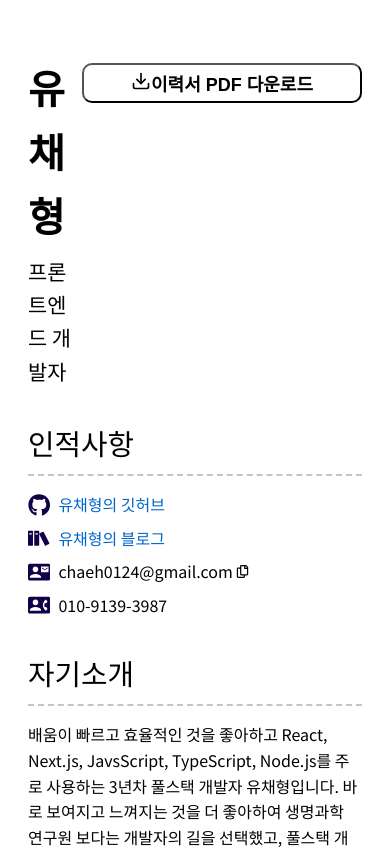
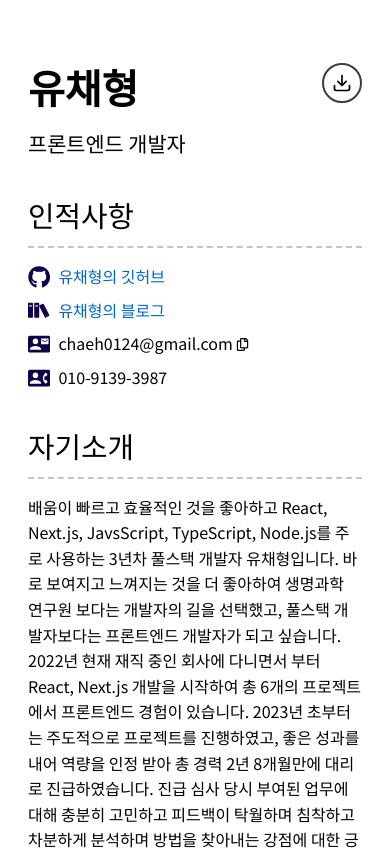
Before and after one commit to chaeyoo/chaeyoo.github.io, a React (Create React App) app: page / in a window 390 px wide. Shown: the top 850 px of the page. Built offline with nearby package versions, Linux system fonts and the light colour scheme.

Commit message:
[FIX] PDF 다운로드 버튼 생성 반응형으로 변경

```diff
--- a/src/components/resume/DownlodaBtn.jsx
+++ b/src/components/resume/DownlodaBtn.jsx
@@ -2,6 +2,7 @@ import React from 'react';
 import { Download } from 'lucide-react';
 
 const PDFDownloadButton = ({ pdfUrl, fileName }) => {
+
     const handleDownload = async () => {
         try {
             const response = await fetch(pdfUrl);
@@ -21,14 +22,9 @@ const PDFDownloadButton = ({ pdfUrl, fileName }) => {
     };
 
     return (
-        <button
-            onClick={handleDownload}
-            style={{width: '280px', height: '40px', borderRadius: '10px',
-                backgroundColor: '#fff', color: '#000', fontSize: '18px',
-                fontWeight: 'bold', cursor: 'pointer'}}
-        >
-            <Download className="mr-2" size={20} />
-            이력서 PDF 다운로드
+        <button onClick={handleDownload} className="resume-download-btn">
+            <Download size={20} />
+            <span>이력서 PDF 다운로드</span>
         </button>
     );
 };
--- a/src/components/resume/Header.jsx
+++ b/src/components/resume/Header.jsx
@@ -2,12 +2,12 @@ import PDFDownloadButton from "./DownlodaBtn";
 
 export default function Header() {
 	return (
-		<div style={{display: 'flex', justifyContent: 'space-between', alignItems: 'start'}}>
+		<div className="header-container">
 			<div className="resume-header">
 				<h1 className="resume-title">유채형</h1>
 				<div className="resume-sub-title">프론트엔드 개발자</div>
 			</div>
-			<div style={{marginTop: '35px'}}>
+			<div className="resume-btn-container">
 				<PDFDownloadButton
 					pdfUrl="https://my-job-image-bucket.s3.ap-northeast-2.amazonaws.com/chyoo_resume.pdf"
 					fileName="유채형_이력서.pdf"
--- a/src/index.css
+++ b/src/index.css
@@ -21,6 +21,40 @@ body {
   font-size: 2.5rem;
   text-align: start;
   margin-bottom: 0.5rem;
+}
+
+.resume-download-btn {
+  display: flex;
+  align-items: center;
+  justify-content: center;
+  padding: 8px;
+  border: 2px solid rgb(60, 60, 60);
+  background-color: transparent;
+  color: black;
+  cursor: pointer;
+  font-weight: 600;
+}
+
+.resume-download-btn:hover {
+  background-color: #eeeded;
+  color: #222;
+}
+
+.resume-download-btn span {
+  margin-left: 8px;
+  margin-right: 8px;
+}
+
+@media (max-width: 768px) {
+  .resume-download-btn {
+    width: 40px;
+    height: 40px;
+    border-radius: 50%;
+  }
+
+  .resume-download-btn span {
+    display: none;
+  }
 }
 
 .section-title {
@@ -164,7 +198,7 @@ ul {
   font-size: 12px;
   border-radius: 3px;
   font-weight: bold;
-margin-bottom: 3px;
+  margin-bottom: 3px;
 }
 
 .project-docs {
@@ -179,7 +213,7 @@ margin-bottom: 3px;
   cursor: pointer;
 }
 
-.copy-icon{
+.copy-icon {
   margin-left: 0.2rem;
   font-size: 13px;
 }
@@ -238,6 +272,16 @@ margin-bottom: 3px;
 
 }
 
+.resume-btn-container {
+  margin-top: 35px;
+}
+
+.header-container {
+  display: flex;
+  justify-content: space-between;
+  align-items: start;
+}
+
 .date {
   font-style: italic;
   color: #666;
```
